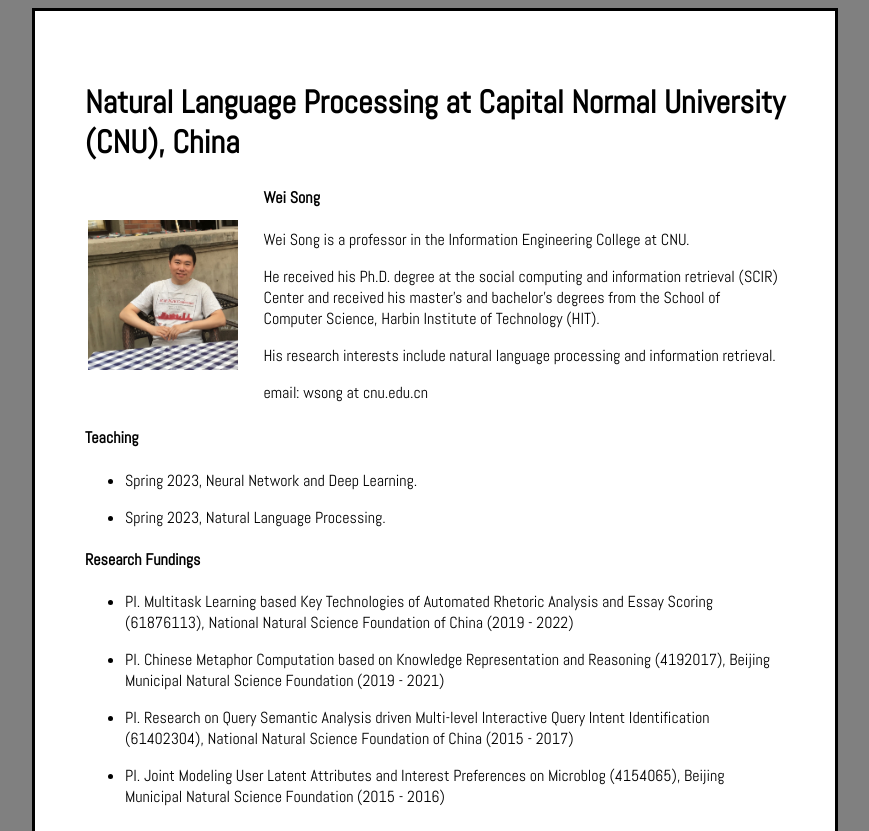
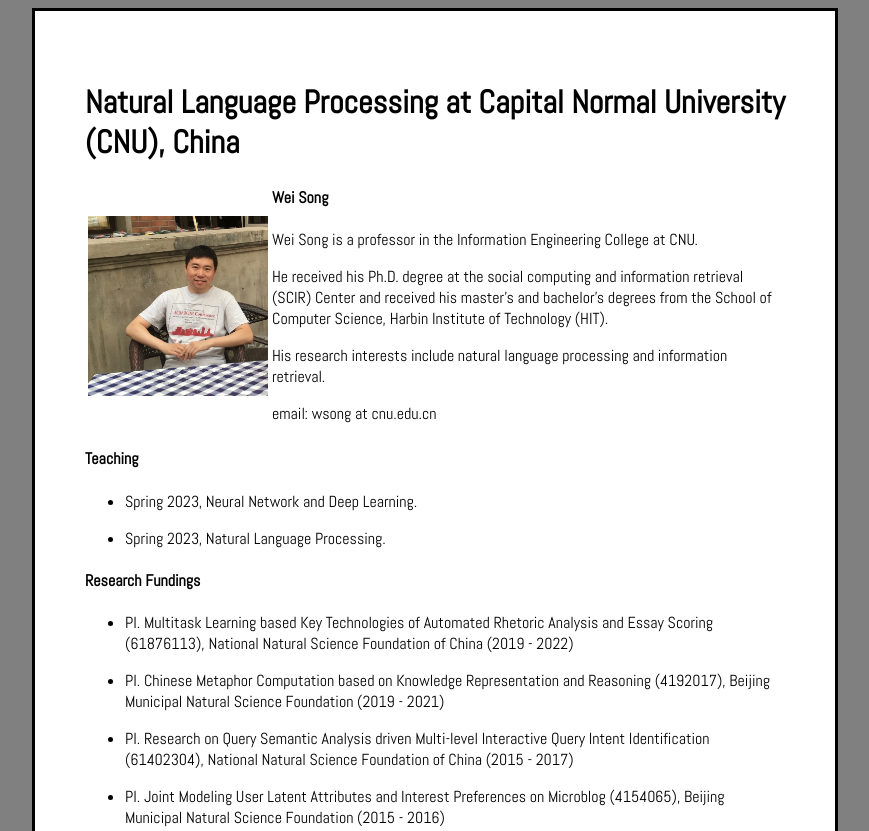
Before and after one commit to cnunlp/cnunlp.github.io, a plain HTML site: page index.html in a window 1280 px wide. Shown: the top 831 px of the page, without its empty margins (205-1074 px from the left). Drawn offline with Linux system fonts and the light colour scheme.

Commit message:
Update index.html

```diff
--- a/index.html
+++ b/index.html
@@ -12,7 +12,7 @@
 
 
       <td>
-        <img src="pic.jpg" width="150" />
+        <img src="pic.jpg" width="180" />
       </td>
 				<td width="75%">
 
```
